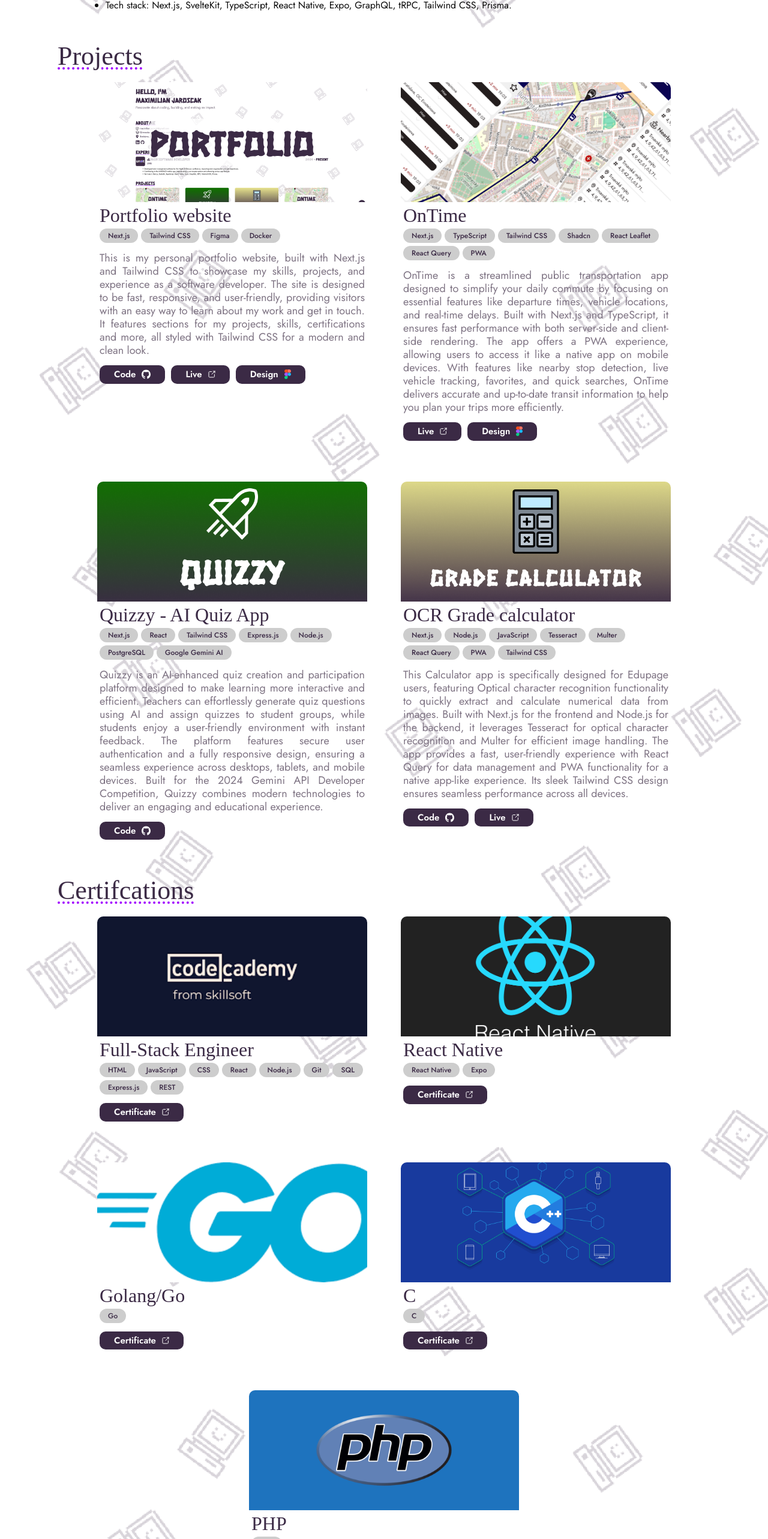
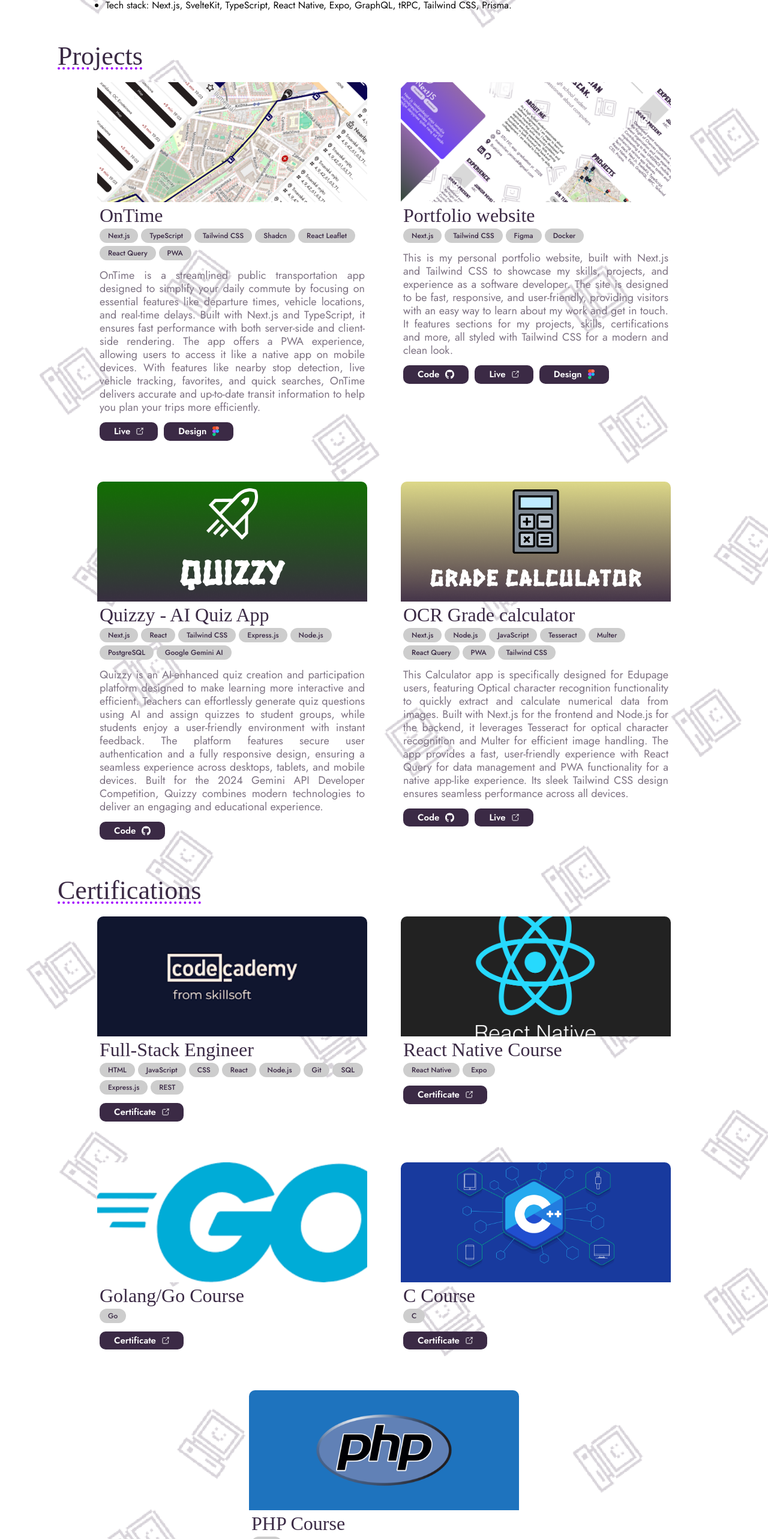
Before and after one commit to MasterPieceSVK/portfolio, a Next.js app: page / in a window 1280 px wide. Shown: the part 940-3506 px from the top of the page at 60% size. Built offline with nearby package versions, Linux system fonts and the light colour scheme; a web font is replaced by a local one; what tailwindcss-motion would draw is missing.

Commit message:
feat: small quality of life changes

```diff
--- a/src/app/(sections)/CertificationsSection.tsx
+++ b/src/app/(sections)/CertificationsSection.tsx
@@ -6,7 +6,7 @@ import { certifications } from "@/lib/data";
 export default function CertificationsSection() {
   return (
     <AnimatedSection delay={4} id="certifications" className={"grid gap-2.5"}>
-      <HeadingText text="Certifcations" />
+      <HeadingText text="Certifications" />
       <div className="flex flex-wrap justify-center gap-14 ">
         {certifications.map((project) => (
           <Card variant="certification" {...project} key={project.id} />
--- a/src/app/(sections)/SkillsSection.tsx
+++ b/src/app/(sections)/SkillsSection.tsx
@@ -14,7 +14,7 @@ export default function SkillsSection() {
     </div> */}
       <div className="flex flex-wrap gap-2.5 justify-center">
         {skills.map((skill) => (
-          <SkillCard {...skill} key={skill.id} />
+          <SkillCard {...skill} key={skill.id} hoverScale={false} />
         ))}
       </div>
     </AnimatedSection>
--- a/src/components/buttons/Tag.tsx
+++ b/src/components/buttons/Tag.tsx
@@ -12,9 +12,11 @@ import { skills } from "@/lib/data";
 export default function Tag({
   text,
   className,
+  hoverScale = true,
 }: {
   text: string;
   className?: string;
+  hoverScale?: boolean;
 }) {
   const handleScroll = (
     event: React.MouseEvent<HTMLAnchorElement>,
@@ -43,7 +45,10 @@ export default function Tag({
             onClick={(e) => handleScroll(e, "#skills")}
             href={"#skills"}
             className={cn(
-              "text-xs font-medium bg-gray-custom w-fit grid place-items-center px-3.5 py-1 rounded-[50px] text-primary transition duration-300 ease-in-out hover:-translate-y-1 hover:scale-110 hover:drop-shadow-lg",
+              "text-xs font-medium bg-gray-custom w-fit grid place-items-center px-3.5 py-1 rounded-[50px] text-primary ",
+              hoverScale &&
+                "transition duration-300 ease-in-out hover:-translate-y-1 hover:scale-110 hover:drop-shadow-lg",
+              !hoverScale && "hover:cursor-default",
               className
             )}
           >
--- a/src/components/cards/SkillCard.tsx
+++ b/src/components/cards/SkillCard.tsx
@@ -17,12 +17,14 @@ export default function SkillCard({
   image,
   tags,
   description,
+  hoverScale = true,
 }: {
   id: number;
   title: string;
   image: string;
   tags: string[];
   description: string;
+  hoverScale?: boolean;
 }) {
   return (
     <div
@@ -36,7 +38,12 @@ export default function SkillCard({
         <p className="text-3xl text-white">{title}</p>
         <div className="flex gap-1 flex-wrap">
           {tags.map((tag, i) => (
-            <Tag key={i} text={tag} className="bg-white" />
+            <Tag
+              key={i}
+              text={tag}
+              className="bg-white"
+              hoverScale={hoverScale}
+            />
           ))}
         </div>
       </div>
--- a/src/lib/data.ts
+++ b/src/lib/data.ts
@@ -28,18 +28,6 @@ export const experience = [
 export const projects = [
   {
     id: 1,
-    title: "Portfolio website",
-    tags: ["Next.js", "Tailwind CSS", "Figma", "Docker"],
-    description:
-      "This is my personal portfolio website, built with Next.js and Tailwind CSS to showcase my skills, projects, and experience as a software developer. The site is designed to be fast, responsive, and user-friendly, providing visitors with an easy way to learn about my work and get in touch. It features sections for my projects, skills, certifications and more, all styled with Tailwind CSS for a modern and clean look.",
-    github: "https://github.com/MasterPieceSVK/portfolio",
-    live: "https://jaroscak.com",
-    figma:
-      "https://www.figma.com/design/fZ5hZHl3vvMn2kwI4vP2DM/Portfolio?node-id=1-2&t=JflDUKnBn8i5xJh8-1",
-    image: "/banners/portfolio.png",
-  },
-  {
-    id: 2,
     title: "OnTime",
     tags: [
       "Next.js",
@@ -56,6 +44,18 @@ export const projects = [
     figma:
       "https://www.figma.com/design/oMjjKCtkpiqdtWc46F7Wiq/OnTime?node-id=0-1&t=LZao0K3kdWSwrUrY-1",
     image: "/banners/ontimemockup.png",
+  },
+  {
+    id: 2,
+    title: "Portfolio website",
+    tags: ["Next.js", "Tailwind CSS", "Figma", "Docker"],
+    description:
+      "This is my personal portfolio website, built with Next.js and Tailwind CSS to showcase my skills, projects, and experience as a software developer. The site is designed to be fast, responsive, and user-friendly, providing visitors with an easy way to learn about my work and get in touch. It features sections for my projects, skills, certifications and more, all styled with Tailwind CSS for a modern and clean look.",
+    github: "https://github.com/MasterPieceSVK/portfolio",
+    live: "https://jaroscak.com",
+    figma:
+      "https://www.figma.com/design/fZ5hZHl3vvMn2kwI4vP2DM/Portfolio?node-id=1-2&t=JflDUKnBn8i5xJh8-1",
+    image: "/banners/portfolio_mockup.png",
   },
   {
     id: 3,
@@ -117,21 +117,21 @@ export const certifications = [
   },
   {
     id: 2,
-    title: "React Native",
+    title: "React Native Course",
     tags: ["React Native", "Expo"],
     link: "https://www.codecademy.com/profiles/MasterPieceSVK/certificates/458aef4eef5f5130685423fc15e6493d",
     image: "/banners/reactnative.webp",
   },
   {
     id: 3,
-    title: "Golang/Go",
+    title: "Golang/Go Course",
     tags: ["Go"],
     link: "https://www.codecademy.com/profiles/MasterPieceSVK/certificates/60773d2e920679c8e46ff634b9ed2e6e",
     image: "/banners/go.png",
   },
   {
     id: 4,
-    title: "C",
+    title: "C Course",
     tags: ["C"],
 
     link: "https://www.codecademy.com/profiles/MasterPieceSVK/certificates/9dba9d9b6bf64cf58b2b416ef9cd0912",
@@ -139,7 +139,7 @@ export const certifications = [
   },
   {
     id: 5,
-    title: "PHP",
+    title: "PHP Course",
     tags: ["PHP"],
 
     link: "https://www.codecademy.com/profiles/MasterPieceSVK/certificates/9b7bcc38d0ed49f593228763cbfd51e3",
```
Also changed, not shown: public/banners/portfolio_mockup.png (added).
